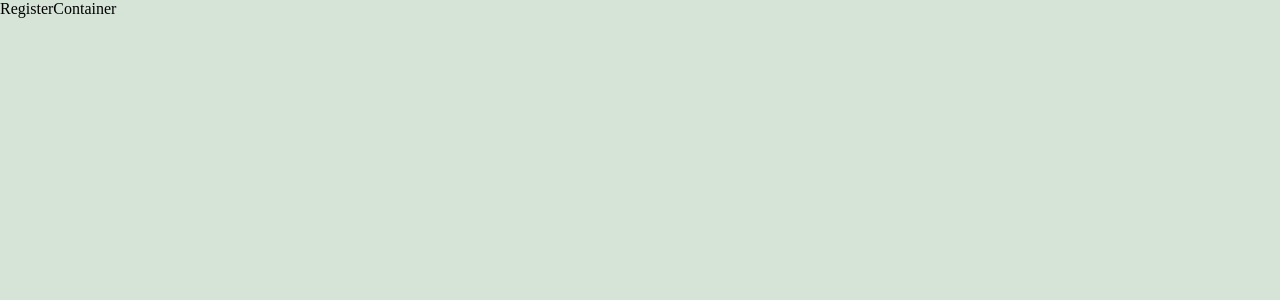
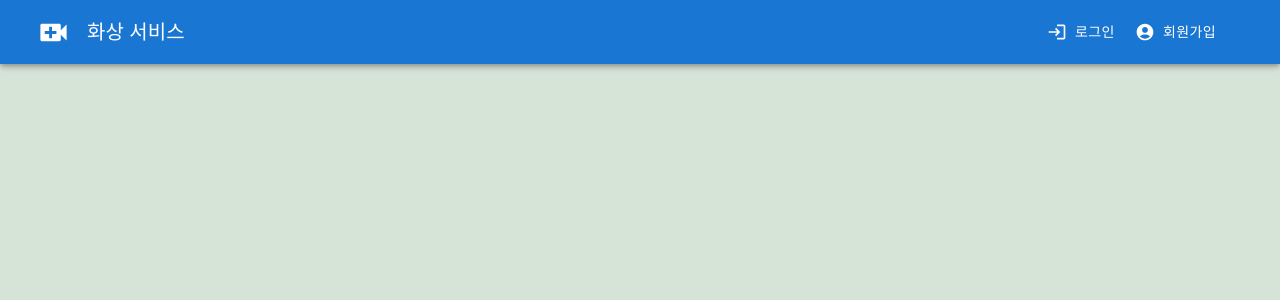
Before and after one commit to Choi-jeonghoon/Webrtc-chat, a React (Vite) app: page /register in a window 1280 px wide. Shown: the top 300 px of the page. Built offline with nearby package versions, Linux system fonts and the light colour scheme.

Commit message:
Ref: CommonHearder-> routes로 위치 변경

```diff
--- a/src/pages/HomePage.tsx
+++ b/src/pages/HomePage.tsx
@@ -1,11 +1,9 @@
-import CommonHeader from "../components/common/CommonHearder";
 import HomeContainer from "../containers/HomeContainer";
 import { Box } from "@mui/material";
 
 const HomePage = () => {
   return (
     <>
-      <CommonHeader />
       <Box
         sx={{
           display: "flex",
--- a/src/routes/PublicRoutes.tsx
+++ b/src/routes/PublicRoutes.tsx
@@ -2,6 +2,7 @@ import { Suspense, lazy } from "react";
 import { BrowserRouter, Routes, Route } from "react-router-dom";
 import CustomLoader from "../components/loader/customLoader";
 import { PrivateRouter } from "./PrivateRoutes";
+import CommonHeader from "../components/common/CommonHearder";
 
 const HomePage = lazy(() => import("../pages/HomePage"));
 const LoginPage = lazy(() => import("../pages/LoginPage"));
@@ -12,6 +13,7 @@ export const PublicRouter = () => {
   return (
     <Suspense fallback={<CustomLoader />}>
       <BrowserRouter>
+        <CommonHeader />
         <Routes>
           {/* 홈 페이지는 public한 라우트로 설정 */}
           <Route path="/" element={<HomePage />} />
```
